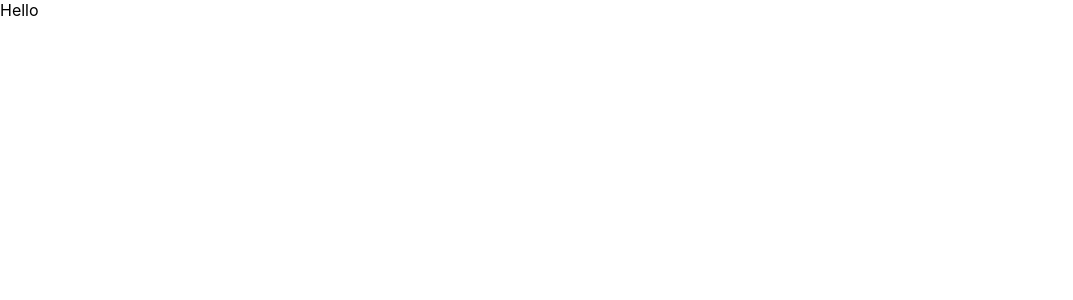
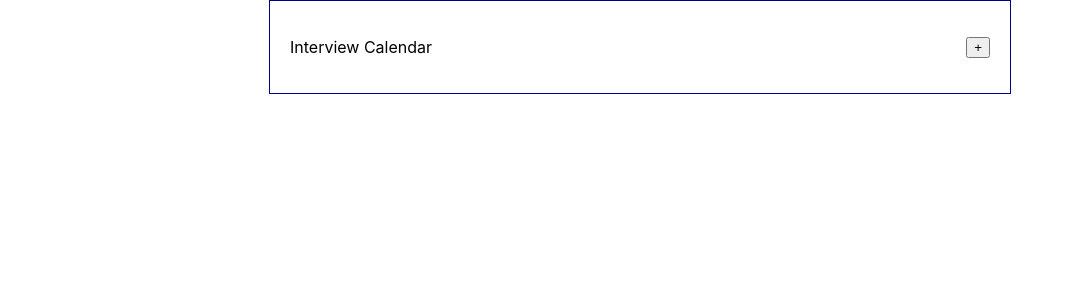
Before and after one commit to Naumch/react-calendar-interview, a React (Create React App) app: page / in a window 1280 px wide. Shown: the top 300 px of the page, without its empty margins (0-1073 px from the left). Built offline with nearby package versions, Linux system fonts and the light colour scheme.

Commit message:
Create Header component

```diff
--- a/src/App.js
+++ /dev/null
@@ -1,11 +0,0 @@
-import React from 'react';
-
-function App() {
-  return (
-    <div>
-      Hello
-    </div>
-  );
-}
-
-export default App;
--- /dev/null
+++ b/src/components/App.js
@@ -0,0 +1,19 @@
+import React from 'react';
+import Header from './Header';
+import styled from 'styled-components';
+
+const Wrapper = styled.div`
+  max-width: 740px;
+  margin: 0 auto;
+  border: 1px solid darkblue;
+`;
+
+function App() {
+  return (
+    <Wrapper>
+      <Header />
+    </Wrapper>
+  );
+}
+
+export default App;
--- /dev/null
+++ b/src/components/Header.js
@@ -0,0 +1,21 @@
+import React from 'react';
+import styled from 'styled-components';
+
+const Flex = styled.div`
+  display: flex;
+  justify-content: space-between;
+  align-items: center;
+  padding: 20px;
+`
+
+function Header() {
+
+  return (
+    <Flex>
+      <p>Interview Calendar</p>
+      <button>&#43;</button>
+    </Flex>
+  )
+}
+
+export default Header;
--- a/src/index.js
+++ b/src/index.js
@@ -1,7 +1,7 @@
 import React from 'react';
 import ReactDOM from 'react-dom/client';
 import './index.css';
-import App from './App';
+import App from './components/App';
 import reportWebVitals from './reportWebVitals';
 
 const root = ReactDOM.createRoot(document.getElementById('root'));
```
